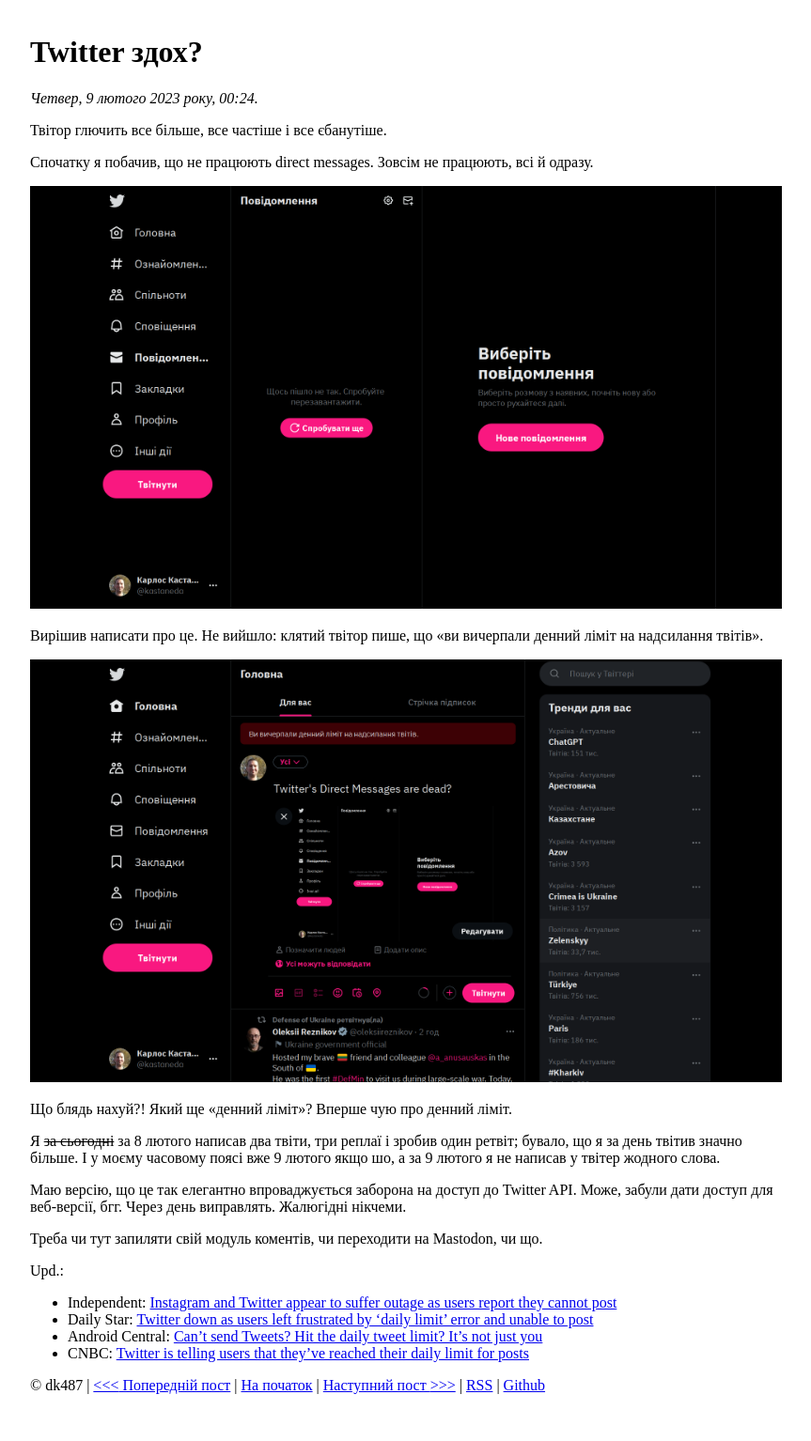
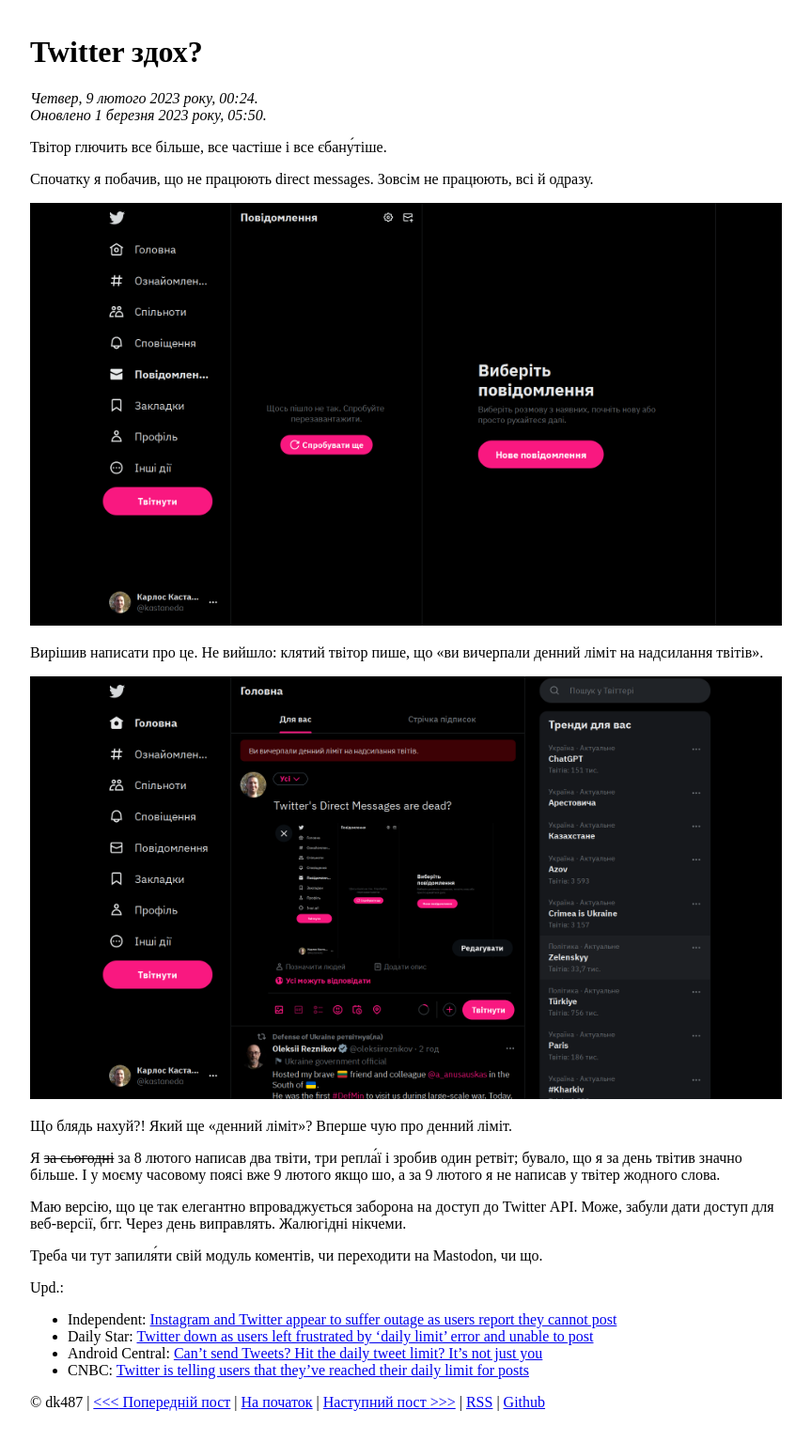
Before and after one commit to dk487/test.de.co.ua, a Jekyll site: the page built from _posts/2023/2023-02-09-twitter-dead.md, in a window 1280 px wide. Shown: the whole page at 94% size, without its empty margins (208-1071 px from the left). Built offline with Jekyll 4.4.1, drawn with Linux system fonts in a browser that asks for light colours.

Commit message:
Improve pronounsation

```diff
--- a/_posts/2023/2023-02-09-twitter-dead.md
+++ b/_posts/2023/2023-02-09-twitter-dead.md
@@ -1,10 +1,10 @@
 ---
 title: Twitter здох?
 date: 2023-02-09 00:24:04 2023 +0200
-mtime: 2023-02-09 00:43:01 +02:00
+mtime: 2023-03-01 05:50:00 +02:00
 ---
 
-Твітор глючить все більше, все частіше і все єбанутіше.
+Твітор глючить все більше, все частіше і все єбану́тіше.
 
 Спочатку я побачив, що не працюють <span lang="en">direct messages</span>. Зовсім не працюють, всі й одразу.
 
@@ -16,11 +16,11 @@
 
 Що блядь нахуй?! Який ще «денний ліміт»? Вперше чую про денний ліміт.
 
-Я ~~за сьогодні~~ за 8 лютого написав два твіти, три реплаї і зробив один ретвіт; бувало, що я за день твітив значно більше. І у моєму часовому поясі вже 9 лютого якщо шо, а за 9 лютого я не написав у твітер жодного слова.
+Я ~~за сьогодні~~ за 8 лютого написав два твіти, три репла́ї і зробив один ретвіт; бувало, що я за день твітив значно більше. І у моєму часовому поясі вже 9 лютого якщо шо, а за 9 лютого я не написав у твітер жодного слова.
 
-Маю версію, що це так елегантно впроваджується заборона на доступ до Twitter API. Може, забули дати доступ для веб-версії, бгг. Через день виправлять. Жалюгідні нікчеми.
+Маю версію, що це так елегантно впроваджується заборона на доступ до Twitter <abbr lang="en">API</abbr>. Може, забули дати доступ для веб-версії, бгг. Через день виправлять. Жалюгідні нікче́ми.
 
-Треба чи тут запиляти свій модуль коментів, чи переходити на Mastodon, чи що.
+Треба чи тут запиля́ти свій модуль коментів, чи переходити на Mastodon, чи що.
 
 <div lang="en" markdown=1>
 
```
